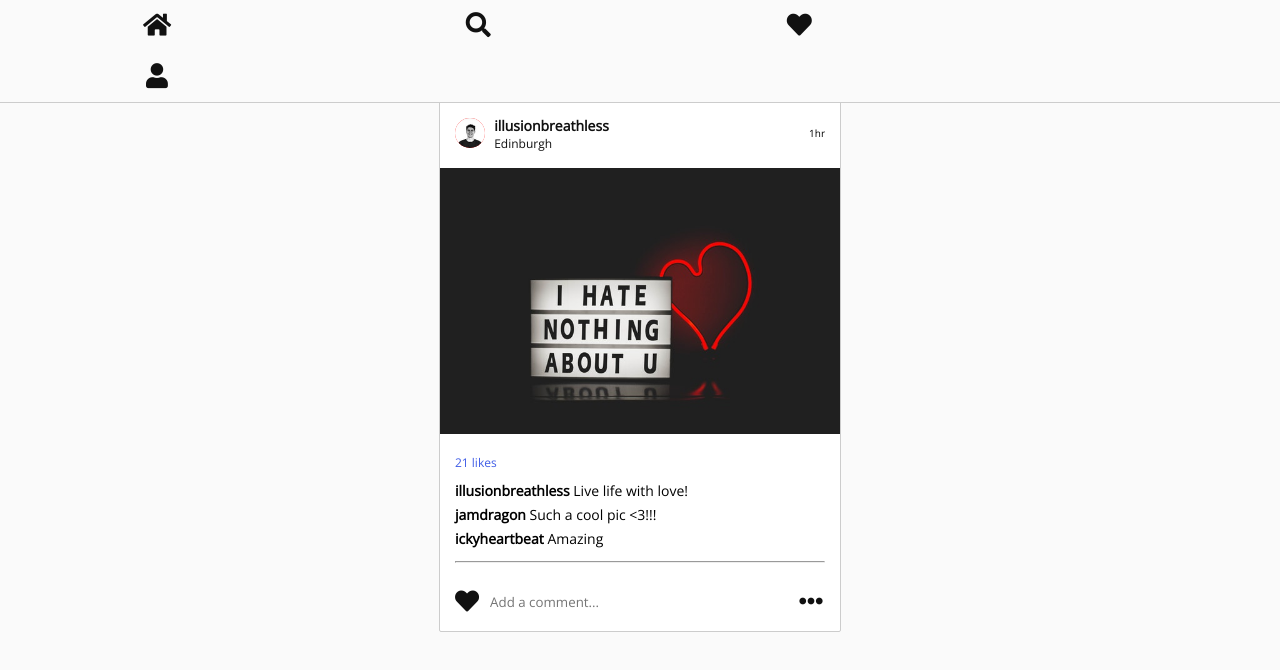
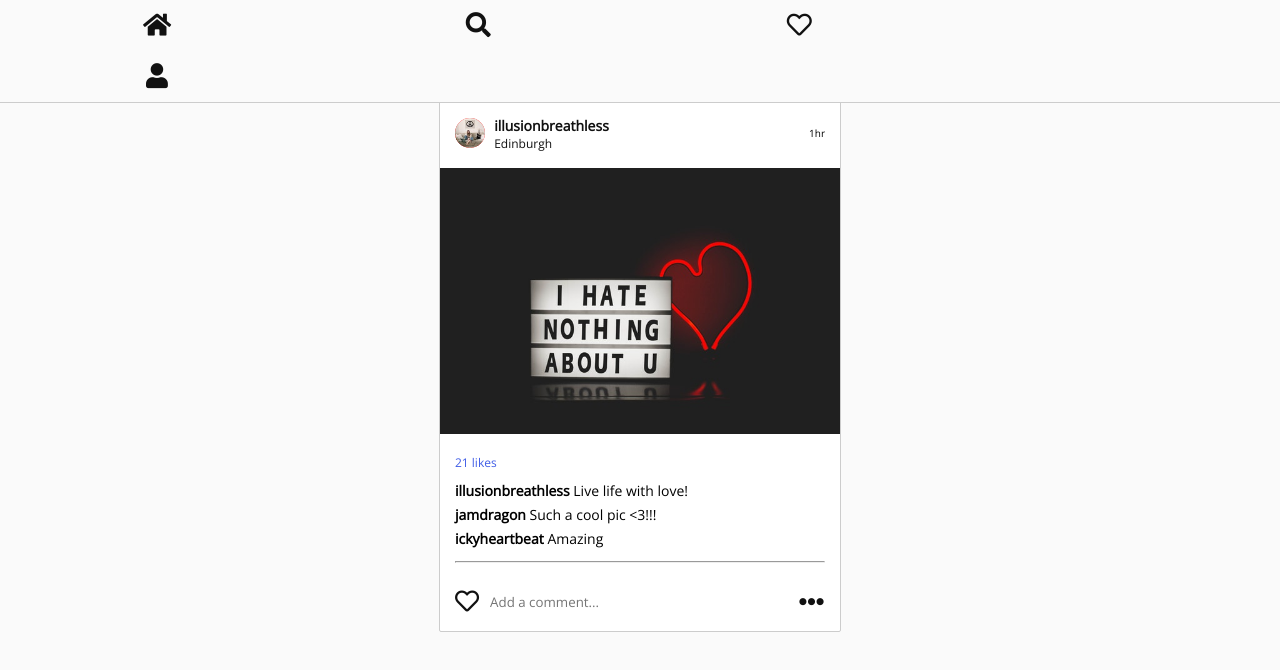
Before and after one commit to MohsAkhtar/instaclone, a plain HTML site: page index.html in a window 1280 px wide. Drawn offline with nearby package versions, Linux system fonts and the light colour scheme.

Commit message:
Added a bit more style

```diff
--- a/css/style.css
+++ b/css/style.css
@@ -30,6 +30,11 @@ header a {
 }
 
 .fas {
+  color: #111;
+  font-size: 25px;
+}
+
+.far {
   color: #111;
   font-size: 25px;
 }
@@ -132,8 +137,9 @@ form {
   padding-top: 15px;
 }
 
-form .fas {
+form .far {
   font-size: 24px;
+  font-weight: 100;
 }
 
 form .heart {
@@ -162,6 +168,11 @@ form .options {
   border: 0 solid #fff;
 }
 
+form:hover .fa-heart {
+  color: red;
+  cursor: pointer;
+}
+
 hr {
   padding: 0;
 }
--- a/index.html
+++ b/index.html
@@ -20,7 +20,7 @@
             <i class="fas fa-search"></i>
         </a>
         <a href="likes.html">
-            <i class="fas fa-heart"></i>
+            <i class="far fa-heart"></i>
         </a>
         <a href="profile.html">
             <i class="fas fa-user"></i>
@@ -31,7 +31,7 @@
         <div class="card">
             <div class="card-header">
                 <div class="profile-img">
-                    <img src="/img/img3.png" alt="">
+                    <img src="/img/img4.jpg" alt="">
                 </div>
                 <div class="profile-info">
                     <div class="profile-name">
@@ -67,7 +67,7 @@
                 <hr>
                 <form>
                     <div class="heart">
-                        <i class="fas fa-heart"></i>
+                        <i class="far fa-heart"></i>
                     </div>
                     <div class="add-comment">
                         <div class="input-text">
```
Also changed, not shown: img/img4.jpg (renamed from img/image4.jpg).
